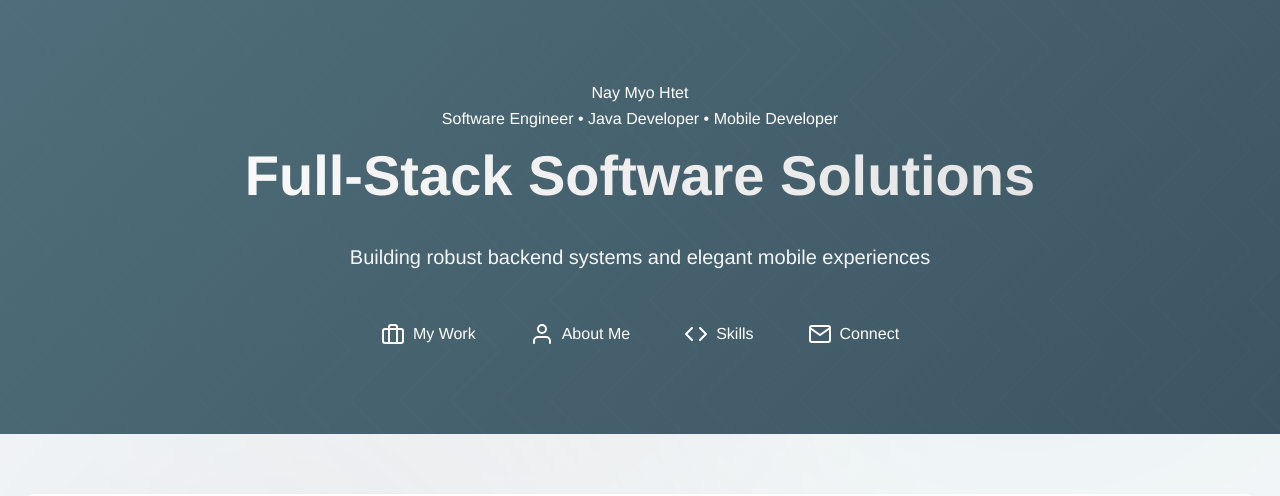
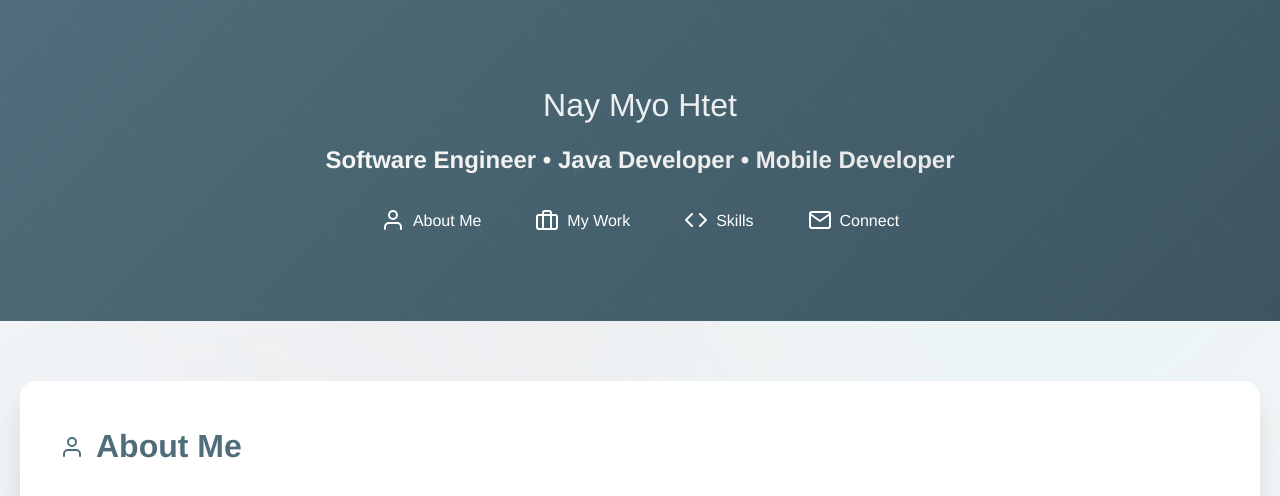
Before and after one commit to NayMyo7/NayMyo7.github.io, a plain HTML site: page index.html in a window 1280 px wide. Shown: the top 496 px of the page. Drawn offline with nearby package versions, Linux system fonts and the light colour scheme.

Commit message:
Modify the portfolio header

```diff
--- a/index.html
+++ b/index.html
@@ -14,19 +14,17 @@
         <div class="container">
             <div class="header-top">
                 <p class="header-name">Nay Myo Htet</p>
-                <p class="header-roles">Software Engineer • Java Developer • Mobile Developer</p>
             </div>
-            <h1 class="header-title">Full-Stack Software Solutions</h1>
-            <p class="header-description">Building robust backend systems and elegant mobile experiences</p>
+            <h3 class="header-title">Software Engineer • Java Developer • Mobile Developer</h3>
 
             <nav class="nav">
+                 <a href="#about" class="nav-link">
+                    <i data-feather="user"></i>
+                    <span>About Me</span>
+                </a>
                 <a href="#work" class="nav-link">
                     <i data-feather="briefcase"></i>
                     <span>My Work</span>
-                </a>
-                <a href="#about" class="nav-link">
-                    <i data-feather="user"></i>
-                    <span>About Me</span>
                 </a>
                 <a href="#skills" class="nav-link">
                     <i data-feather="code"></i>
@@ -142,7 +140,7 @@
                                         <span class="tech-tag">Material Design</span>
                                     </div>
                                 </div>
-                                <div class="app-year">2009</div>
+                                <div class="app-year">2019</div>
                             </div>
                             <p class="app-description">
                                 N2 Kanji is your comprehensive companion for mastering Japanese N2 level kanji through interactive study modes, practice exercises, and beautiful stroke animations.
@@ -275,7 +273,7 @@
                         <i data-feather="linkedin"></i>
                         <span>LinkedIn</span>
                     </a>
-                    <a href="mailto:naymyohtet.dev@gmail.com" class="contact-link">
+                    <a href="mailto:nay.dragonboy@gmail.com" class="contact-link">
                         <i data-feather="mail"></i>
                         <span>Email</span>
                     </a>
--- a/portfolio.css
+++ b/portfolio.css
@@ -75,6 +75,21 @@ body {
     opacity: 0.3;
 }
 
+
+
+.header-title {
+    font-size: 1.5rem;
+    font-weight: bold;
+    margin-bottom: 20px;
+    position: relative;
+    z-index: 1;
+    background: linear-gradient(45deg, #ffffff, #e0e0e0);
+    -webkit-background-clip: text;
+    -webkit-text-fill-color: transparent;
+    background-clip: text;
+    animation: shimmer 3s ease-in-out infinite;
+}
+
 .header-subtitle {
     font-size: 1rem;
     font-weight: 500;
@@ -84,17 +99,13 @@ body {
     z-index: 1;
 }
 
-.header-title {
-    font-size: 3.5rem;
-    font-weight: bold;
-    margin-bottom: 20px;
+.header-name {
+    font-size: 2rem;
+    font-weight: 500;
+    margin-bottom: 10px;
+    opacity: 0.9;
     position: relative;
     z-index: 1;
-    background: linear-gradient(45deg, #ffffff, #e0e0e0);
-    -webkit-background-clip: text;
-    -webkit-text-fill-color: transparent;
-    background-clip: text;
-    animation: shimmer 3s ease-in-out infinite;
 }
 
 @keyframes shimmer {
```
Also changed, not shown: images/naymyohtet-profile-old.jpeg (renamed from images/naymyohtet-profile2.jpeg), 1 other file.
